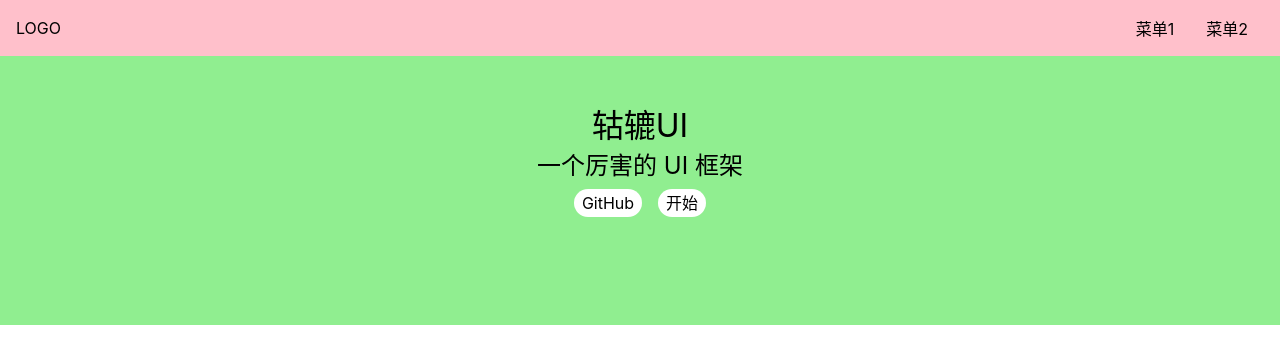
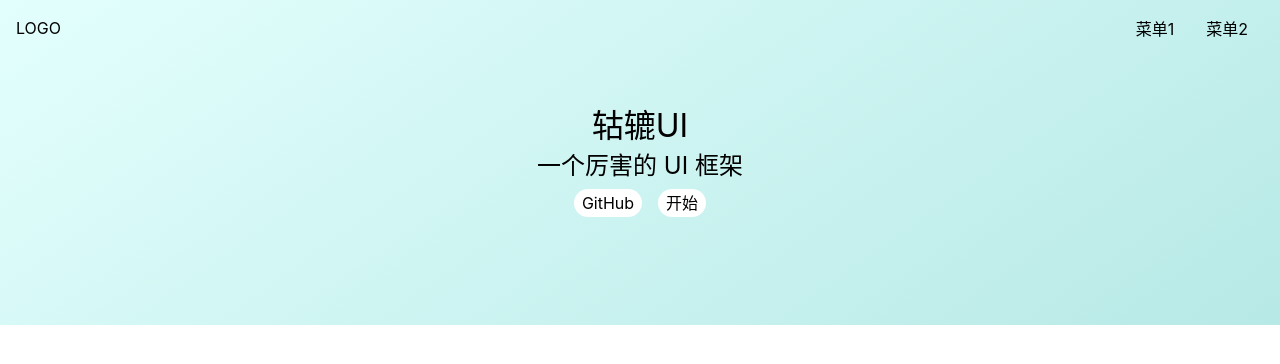
Before and after one commit to grea-t/gulu-UI, a Vue app: page /#/ in a window 1280 px wide. Shown: the top 364 px of the page. Built offline with nearby package versions, Linux system fonts and the light colour scheme.

Commit message:
背景渐变

```diff
--- a/src/components/Topnav.vue
+++ b/src/components/Topnav.vue
@@ -6,7 +6,6 @@
       <li>菜单2</li>
     </ul>
     <span class="toggleAside" @click="toggleMenu"></span>
-
   </div>
 </template>
 <script lang="ts">
@@ -24,7 +23,6 @@
 </script>
 <style lang="scss" scoped>
   .topnav {
-    background: pink;
     display: flex;
     padding: 16px;
     position: fixed;
--- a/src/views/Home.vue
+++ b/src/views/Home.vue
@@ -1,11 +1,11 @@
 <template>
-  <div>
+  <div class="topnavAndBanner">
     <Topnav/>
     <div class="banner">
       <h1>轱辘UI</h1>
       <h2>一个厉害的 UI 框架</h2>
       <p class="actions">
-        <a href="https://github.com/grea-t">GitHub</a>
+        <a href="https://github.com">GitHub</a>
         <router-link to="/doc">开始</router-link>
       </p>
     </div>
@@ -19,13 +19,16 @@
   }
 </script>
 <style lang="scss" scoped>
+  .topnavAndBanner {
+    background: linear-gradient(145deg, rgba(227, 255, 253, 1) 0%, rgba(183, 233, 230, 1) 100%);
+  }
+
   .banner {
     padding: 100px 0;
     display: flex;
     justify-content: center;
     align-items: center;
     flex-direction: column;
-    background: lightgreen;
 
     > .actions {
       padding: 8px 0;
```
